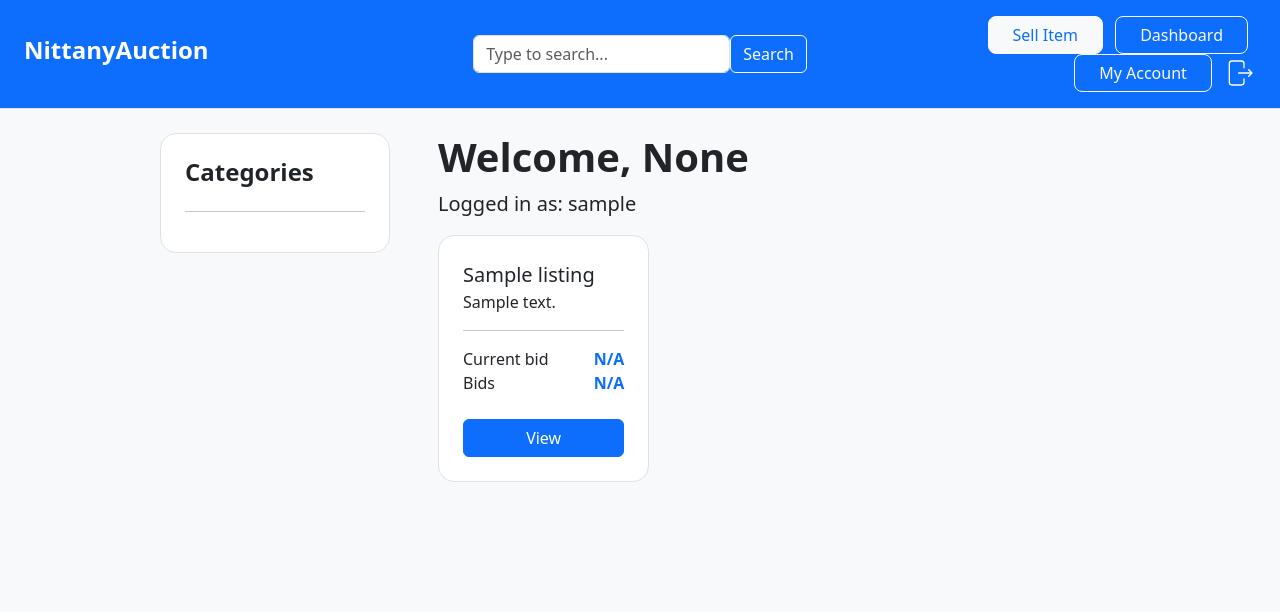
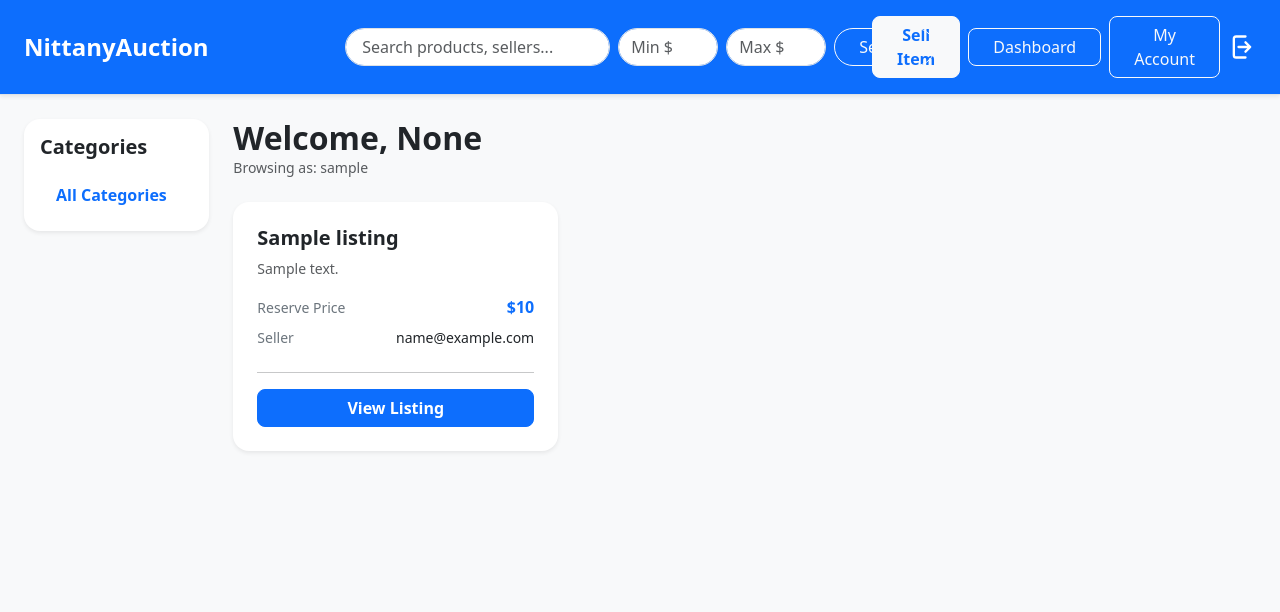
Before and after one commit to jacobm-gavin/431W-nittany-auction, a Flask app: page /buyer in a window 1280 px wide. Shown: the top 612 px of the page. Run offline with Flask 3, Linux system fonts and the light colour scheme; the visitor is signed in with stand-in values (Sample User, id 1); tables that the repository leaves empty hold one stand-in row (values such as "Sample post").

Commit message:
Implemented search functionality

```diff
--- a/src/main.py
+++ b/src/main.py
@@ -986,5 +986,67 @@ def my_account():
 
     return render_template("my_account.html", user_info=current_data)
 
+
+@app.route("/search")
+def search():
+    query_param = request.args.get('q', '').strip()
+    min_p = request.args.get('min_p')
+    max_p = request.args.get('max_p')
+
+    try:
+        conn = mysql.connector.connect(
+            host="localhost", user="root",
+            password=os.getenv("DB_PASSWORD"), database="nittanyauction"
+        )
+        cursor = conn.cursor(dictionary=True)
+
+        cursor.execute("SELECT category_name, parent_category FROM categories")
+        rows = cursor.fetchall()
+        categories_dict = {}
+        for row in rows:
+            parent = row['parent_category'] or "Root"
+            if parent not in categories_dict:
+                categories_dict[parent] = []
+            categories_dict[parent].append(row['category_name'])
+
+        # Statement to search specific listings
+        search_sql = """
+                     SELECT * \
+                     FROM auction_listings
+                     WHERE (product_name LIKE %s OR product_description LIKE %s
+                         OR category LIKE %s OR auction_title LIKE %s OR seller_email LIKE %s)
+                       AND status = 1 \
+                     """
+        search_val = f"%{query_param}%"
+        # Use user value to search in name, description, category, title, or seller
+        params = [search_val, search_val, search_val, search_val, search_val]
+
+        # Set min and max prices if given
+        if min_p:
+            search_sql += " AND reserve_price >= %s"
+            params.append(min_p)
+        if max_p:
+            search_sql += " AND reserve_price <= %s"
+            params.append(max_p)
+
+        cursor.execute(search_sql, tuple(params))
+        results = cursor.fetchall()
+
+        cursor.close()
+        conn.close()
+
+        # Render with filtered listings
+        return render_template("buyer.html",
+                               listings=results,
+                               categories=categories_dict,
+                               name=session.get('name', 'User'),
+                               user=session.get('user'),
+                               role=session.get('role'),
+                               category=f"Search Results: {query_param}")
+
+    except Exception as e:
+        print(f"Search Error: {e}")
+        return redirect(url_for('buyer'))
+
 if __name__ == "__main__":
     app.run(debug=True)
--- a/src/templates/buyer.html
+++ b/src/templates/buyer.html
@@ -2,105 +2,124 @@
 <html>
 <head>
     <title>Browse - Nittany Auction</title>
-    <link href="https://cdn.jsdelivr.net/npm/bootstrap@5.3.8/dist/css/bootstrap.min.css" rel="stylesheet" integrity="sha384-sRIl4kxILFvY47J16cr9ZwB07vP4J8+LH7qKQnuqkuIAvNWLzeN8tE5YBujZqJLB" crossorigin="anonymous">
+    <link href="https://cdn.jsdelivr.net/npm/bootstrap@5.3.8/dist/css/bootstrap.min.css" rel="stylesheet">
+    <style>
+        .card-img-top { height: 180px; object-fit: cover; background-color: #f8f9fa; }
+        .category-link { text-decoration: none; color: #495057; }
+        .category-link:hover { color: #0d6efd; }
+        .active-category { font-weight: bold; color: #0d6efd !important; }
+    </style>
 </head>
-<body class="bg-body-tertiary justify-content-center">
-    <!-- REUSABLE HEADER FOR ALL PAGES -->
-    <header class="d-flex flex-wrap align-items-center justify-content-center justify-content-md-between py-3 mb-4 px-4 border-bottom bg-primary">
-        <a href="/{{ role }}" class="d-flex align-items-center col-md-3 mb-2 mb-md-0 text-dark text-decoration-none">
-            <h4 class="fw-bold text-white">NittanyAuction</h4>
+<body class="bg-body-tertiary">
+    <header class="d-flex flex-wrap align-items-center justify-content-center justify-content-md-between py-3 mb-4 px-4 border-bottom bg-primary shadow-sm">
+        <a href="/{{ role }}" class="d-flex align-items-center col-md-3 mb-2 mb-md-0 text-white text-decoration-none">
+            <h4 class="fw-bold m-0">NittanyAuction</h4>
         </a>
 
-        <nav class="navbar">
-        <form class="form-inline d-flex">
-            <input class="form-control mr-sm-2" type="search" placeholder="Type to search..." aria-label="Search">
-            <button class="btn btn-outline-light my-2 my-sm-0" type="submit">Search</button>
+        <nav class="navbar col-12 col-md-auto mb-2 justify-content-center mb-md-0">
+            <form class="d-flex" action="/search" method="GET">
+                <input class="form-control me-2 rounded-pill px-3" type="search" name="q"
+                       placeholder="Search products, sellers..." aria-label="Search" value="{{ request.args.get('q', '') }}">
+
+                <input type="number" name="min_p" class="form-control me-2 rounded-pill" placeholder="Min $" style="width: 100px;">
+                <input type="number" name="max_p" class="form-control me-2 rounded-pill" placeholder="Max $" style="width: 100px;">
+
+                <button class="btn btn-outline-light rounded-pill px-4" type="submit">Search</button>
             </form>
         </nav>
 
-        <div class="col-md-3 text-end">
+        <div class="col-md-3 text-end d-flex align-items-center justify-content-end">
             {% if role == "seller" %}
-                <a href="/sell_item" type="button" class="btn btn-light me-2 text-primary px-4 rounded-3">Sell Item</a>
-                <a href="/seller" type="button" class="btn btn-outline-light me-2 px-4 rounded-3">Dashboard</a>
+                <a href="/sell_item" class="btn btn-light me-2 text-primary px-4 rounded-3 fw-bold">Sell Item</a>
+                <a href="/seller" class="btn btn-outline-light me-2 px-4 rounded-3">Dashboard</a>
             {% endif %}
             <a href="/my_account" class="btn btn-outline-light me-2 px-4 rounded-3">My Account</a>
-            <a href="/logout">
-                <svg width="32px" height="32px" viewBox="0 0 24 24" fill="none" xmlns="http://www.w3.org/2000/svg">
-                    <path d="M15 16.5V19C15 20.1046 14.1046 21 13 21H6C4.89543 21 4 20.1046 4 19V5C4 3.89543 4.89543 3 6 3H13C14.1046 3 15 3.89543 15 5V8.0625M11 12H21M21 12L18.5 9.5M21 12L18.5 14.5" stroke="#ffffff" stroke-width="1" stroke-linecap="round" stroke-linejoin="round"/>
+            <a href="/logout" class="text-white">
+                <svg width="28px" height="28px" viewBox="0 0 24 24" fill="none" stroke="currentColor" stroke-width="2">
+                    <path d="M15 3H7a2 2 0 0 0-2 2v14a2 2 0 0 0 2 2h8m4-9-4-4m4 4-4 4m4-4H9" stroke-linecap="round" stroke-linejoin="round"/>
                 </svg>
             </a>
         </div>
     </header>
 
-    <!-- MAIN CONTENT -->
-    <div class="d-flex flex-row justify-content-center">
-        <div class="d-flex mx-5 justify-content-center align-items-start" style="height: 60vh; width: 75vw;">
-            <!-- Left side of page (categories) -->
-            <div id="categories" class="card me-4 p-4 rounded-4 w-25 border">
-                <h5 class="fw-bold fs-4">Categories</h5>
-                <hr>
-                {% macro render_categories(parent, categories) %}
-                    {% if categories.get(parent) %}
-                        <ul class="fs-5 list-inline ms-3">
-                            {% for child in categories.get(parent) %}
-                                <li>
-                                    {% if child == category %}
-                                        <a class="fw-bold text-primary list-group-item" href="/buyer/{{ child }}">{{ child }}</a>
-                                        <!-- <hr> -->
-                                    {% else %}
-                                        <a class="fw-light list-group-item" href="/buyer/{{ child }}">{{ child }}</a>
-                                        <!-- <hr> -->
-                                    {% endif %}
-                                    {{ render_categories(child, categories) }}
-                                </li>
+    <div class="container-fluid px-4">
+        <div class="row">
+            <div class="col-md-3 col-lg-2">
+                <div class="card border-0 shadow-sm rounded-4 p-3 mb-4">
+                    <h5 class="fw-bold mb-3">Categories</h5>
+                    <div class="list-group list-group-flush">
+                        <a href="/buyer" class="list-group-item list-group-item-action border-0 category-link {% if not category %}active-category{% endif %}">All Categories</a>
+
+                        {% macro render_categories(parent, categories_dict) %}
+                            {% if categories_dict.get(parent) %}
+                                <div class="ms-2">
+                                    {% for child in categories_dict.get(parent) %}
+                                        <a href="/buyer/{{ child }}"
+                                           class="list-group-item list-group-item-action border-0 category-link py-1 {% if child == category %}active-category{% endif %}">
+                                            {{ child }}
+                                        </a>
+                                        {{ render_categories(child, categories_dict) }}
                                     {% endfor %}
-                        </ul>
+                                </div>
                             {% endif %}
                         {% endmacro %}
 
                         {{ render_categories("Root", categories) }}
                     </div>
-            <!-- Right side of page (items/browse)-->
-            <div id="browse-items" class="ms-4 w-75">
-                <h1 class="fw-bold fs-1">Welcome, {{ name }}</h1> <!-- this is placeholder text -->
-                <p class="fw-light fs-5">Logged in as: {{ user }}</p> <!-- this can also be placeholder text, will probably move something like this into a pop-up under the "My Account" button -->
-                {% if category %}
-                    <span class="badge rounded-pill text-bg-primary mb-4 px-4 py-2 fs-6">{{ category }}</span>
-                {% endif %}
-                <div class="container px-0">
-                    <div class="row row-cols-3 g-4">
+                </div>
+            </div>
+
+            <div class="col-md-9 col-lg-10">
+                <div class="d-flex justify-content-between align-items-end mb-4">
+                    <div>
+                        <h2 class="fw-bold m-0">Welcome, {{ name }}</h2>
+                        <p class="text-muted small mb-0">Browsing as: {{ user }}</p>
+                    </div>
+                </div>
+
+                <div class="row row-cols-1 row-cols-md-2 row-cols-xl-3 g-4">
                     {% if listings %}
                         {% for listing in listings %}
                         <div class="col">
-                                <div class="d-flex flex-column justify-content-between h-100 card p-4 rounded-4 border h-10">
-                                    <div class="mb-4">
-                                        <span class="fw-medium fs-5">{{ listing.auction_title }}</span>
-                                        <p class="fw-light fs-6 card-text">{{ listing.product_description }}</p>
-                                        <hr></hr>
-                                        <div id="card-auction-info">
-                                        <div class="d-flex flex-row justify-content-between">
-                                            <span class="fw-light">Current bid</span>
-                                            <span class="fw-bold text-primary">N/A</span> <!-- placeholder for now -->
+                            <div class="card h-100 border-0 shadow-sm rounded-4 overflow-hidden">
+                                <div class="card-body p-4 d-flex flex-column">
+                                    <div class="mb-auto">
+                                        <h5 class="fw-bold text-dark">{{ listing.auction_title }}</h5>
+                                        <p class="text-muted small mb-3">{{ listing.product_description | truncate(100) }}</p>
+
+                                        <div class="d-flex justify-content-between align-items-center mb-2">
+                                            <span class="text-secondary small">Reserve Price</span>
+                                            <span class="fw-bold text-primary">${{ listing.reserve_price }}</span>
                                         </div>
-                                        <div class="d-flex flex-row justify-content-between">
-                                            <span class="fw-light">Bids</span>
-                                            <span class="fw-bold text-primary">N/A</span> <!-- another placeholder for now, could alternatively swap with some other info -->
+
+                                        <div class="d-flex justify-content-between align-items-center mb-2">
+                                            <span class="text-secondary small">Seller</span>
+                                            <span class="small">{{ listing.seller_email }}</span>
                                         </div>
                                     </div>
+
+                                    <hr class="my-3">
+
+                                    <div class="d-grid">
+                                        <a href="/auction_listing/{{ listing.seller_email }}/{{ listing.listing_ID }}"
+                                           class="btn btn-primary rounded-3 fw-bold">View Listing</a>
                                     </div>
-                                    <a class="btn btn-primary fw-medium" href="/auction_listing/{{ listing.seller_email }}/{{ listing.listing_ID }}">View</a>
+                                </div>
                             </div>
                         </div>
                         {% endfor %}
                     {% else %}
-                            <span class="mt-4 fw-bold text-primary fs-3">No items found.</span>
+                        <div class="col-12 text-center py-5">
+                            <h3 class="text-muted fw-light">No items matching your search were found.</h3>
+                            <!-- Reset filters to display the original listings -->
+                            <a href="/buyer" class="btn btn-link">Clear all filters</a>
+                        </div>
                     {% endif %}
                 </div>
             </div>
         </div>
     </div>
-    </div>
 
-    <script src="https://cdn.jsdelivr.net/npm/bootstrap@5.3.8/dist/js/bootstrap.bundle.min.js" integrity="sha384-FKyoEForCGlyvwx9Hj09JcYn3nv7wiPVlz7YYwJrWVcXK/BmnVDxM+D2scQbITxI" crossorigin="anonymous"></script>
+    <script src="https://cdn.jsdelivr.net/npm/bootstrap@5.3.8/dist/js/bootstrap.bundle.min.js"></script>
 </body>
 </html>
```
Lines whose indentation alone changed are shown as unchanged.
